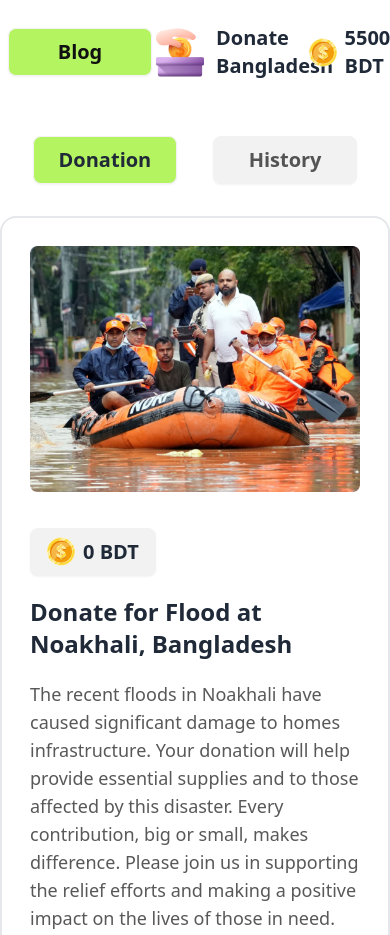
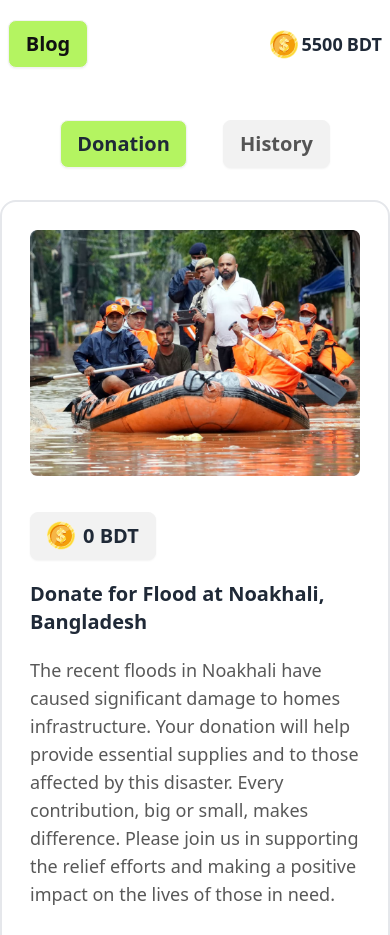
Before and after one commit to sabbir6175/Assignment-5-Donation, a plain HTML site: page index.html in a window 390 px wide. Shown: the top 935 px of the page. Drawn offline with nearby package versions, Linux system fonts and the light colour scheme.

Commit message:
change some html code

```diff
--- a/index.html
+++ b/index.html
@@ -26,19 +26,21 @@
                 <div class="navbar flex justify-between items-center">
                     <div class="button">
                         <ul>
-                            <button class="btn w-36 bg-[#B4F461] hover:bg-[#111111] hover:text-white text-xl font-semibold text-[#111111]">Blog</button>
+                            <button class="btn w-20 md:w-32 bg-[#B4F461] hover:bg-[#111111] hover:text-white text-xl font-semibold text-[#111111]">Blog</button>
                             <!-- <button hidden class="btn bg-[#B4F461] hover:bg-[#B4F461] text-xl font-semibold text-[#111111]">Home</button> -->
                         </ul>
 
                     </div>
 
-                    <div class="img flex items-center gap-3 p-1">
-                        <img src="assets/logo.png" alt="">
-                        <p class="text-xl font-semibold">Donate Bangladesh</p>
+                    <div class="hidden">
+                        <div class="img  flex items-center gap-3 p-1">
+                            <img  src="assets/logo.png" alt="">
+                            <p class="  md:text-xl font-semibold">Donate Bangladesh</p>
+                        </div>
                     </div>
-                    <div class="balance flex gap-2">
+                    <div class="balance flex gap-1 md:gap-2">
                         <img src="assets/coin.png" alt="">
-                        <p class="text-xl font-bold">
+                        <p class="text-lg md:text-xl gap-1 font-bold flex ">
                             <span>5500</span>
                             <span>BDT</span>
                         </p>
@@ -49,8 +51,8 @@
         <!-- button -->
         <section class="container m-auto button-section" >
             <div class="py-8 text-center  gap-4 m-auto">
-                <button class="btn w-36 mr-8 bg-[#B4F461] hover:bg-[#111111] hover:text-white text-xl font-semibold">Donation</button>
-                <button class="btn w-36 text-[#111111B3] hover:bg-[#111111] hover:text-white text-xl font-semibold">History</button>
+                <button class="btn lg:w-36 mr-8 bg-[#B4F461] hover:bg-[#111111] hover:text-white text-xl font-semibold">Donation</button>
+                <button class="btn lg:w-36 text-[#111111B3] hover:bg-[#111111] hover:text-white text-xl font-semibold">History</button>
             </div>
         </section>
     </header>
@@ -69,10 +71,10 @@
                         <span>BDT</span>
                     </p>
                 </button>
-                <h2 class="text-2xl font-bold my-5">Donate for Flood at Noakhali, Bangladesh</h2>
+                <h2 class="text-xl md:text-2xl font-bold my-5">Donate for Flood at Noakhali, Bangladesh</h2>
                 <p class="text-lg font-normal text-[#111111B3] mb-9"> The recent floods in Noakhali have caused significant damage to homes  infrastructure. Your donation will help provide essential supplies and  to those affected by this disaster. Every contribution, big or small, makes  difference. Please join us in supporting the relief efforts and making a positive impact on the lives of those in need. </p>
                 <input class="w-full py-3 px-2 border-2 rounded-xl  mb-4" type="text" placeholder="Right Donation Amount" required>
-                <button class="btn w-full bg-[#B4F461] hover:bg-[#111111] hover:text-white text-lg font-bold mt-6 text-[#111111]  " onclick="my_modal_1.showModal()" >Donate Now</button>
+                <button class="btn w-full bg-[#B4F461] hover:bg-[#111111] hover:text-white text-lg font-bold mt-6 text-[#111111] " onclick="my_modal_1.showModal()" >Donate Now</button>
                     <dialog id="my_modal_1" class="modal">
                         <div class="modal-box text-center w-4/12">
                             <img class="text-center inline-block" src="images/success.png" alt="">
@@ -100,10 +102,10 @@
                         <span>BDT</span>
                     </p>
                 </button>
-                <h2 class="text-2xl font-bold my-5">Donate for Flood Relief in Feni,Bangladesh</h2>
+                <h2 class="text-xl md:text-2xl font-bold my-5">Donate for Flood Relief in Feni,Bangladesh</h2>
                 <p class="text-lg font-normal text-[#111111B3] mb-9">The recent floods in Feni have devastated local communities, leading to severe disruption and loss. Your generous donation will help provide immediate aid, including food, clean water, and medical supplies, to those affected by this calamity. Together, we can offer crucial support and help rebuild lives in the aftermath of this disaster. Every contribution counts towards making a real difference. Please consider donating today to assist those in urgent need. </p>
                 <input class="w-full py-3 px-2 border-2 rounded-xl  mb-4" type="text" placeholder="Right Donation Amount" required>
-                <button class="btn w-full bg-[#B4F461] hover:bg-[#111111] hover:text-white text-lg font-bold mt-6 text-[#111111]  " onclick="my_modal_1.showModal()" >Donate Now</button>
+                <button class="btn w-full bg-[#B4F461] hover:bg-[#111111] hover:text-white text-lg font-bold mt-6 text-[#111111]" onclick="my_modal_1.showModal()" >Donate Now</button>
                     <dialog id="my_modal_1" class="modal">
                         <div class="modal-box text-center w-4/12">
                             <img class="text-center inline-block" src="images/success.png" alt="">
@@ -119,7 +121,7 @@
             </div>
         </section>
         <!-- part 3 -->
-        <section class="grid grid-cols-1 lg:grid-cols-2  gap-9 p-7 border-2 rounded-2xl ">
+        <section class="grid grid-cols-1 lg:grid-cols-2  gap-9 p-7 border-2 rounded-2xl mb-9">
             <div class="w-full bg-cover bg-no-repeat">
                 <img class="w-full" src="assets/quota-protest.png" alt="">
             </div>
@@ -131,7 +133,7 @@
                         <span>BDT</span>
                     </p>
                 </button>
-                <h2 class="text-2xl font-bold my-5">Aid for Injured in the Quota Movement</h2>
+                <h2 class="text-xl md:text-2xl font-bold my-5">Aid for Injured in the Quota Movement</h2>
                 <p class="text-lg font-normal text-[#111111B3] mb-9">The recent Quota movement has resulted in numerous injuries and significant hardship for many individuals. Your support is crucial in providing medical assistance, rehabilitation, and necessary supplies to those affected. By contributing, you help ensure that injured individuals receive the care and support they need during this challenging time. Every donation plays a vital role in alleviating their suffering and aiding in their recovery. Please consider making a donation to support these brave individuals in their time of need.</p>
                 <input class="w-full py-3 px-2 border-2 rounded-xl  mb-4" type="text" placeholder="Right Donation Amount" required>
                 <button class="btn w-full bg-[#B4F461] hover:bg-[#111111] hover:text-white text-lg font-bold mt-6 text-[#111111]  " onclick="my_modal_1.showModal()" >Donate Now</button>
```
